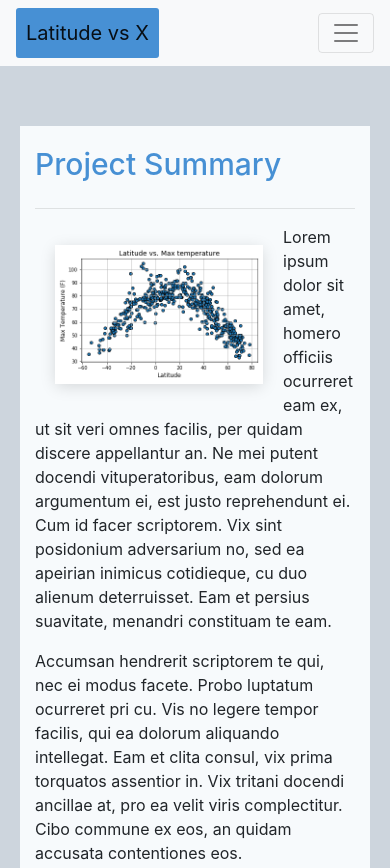
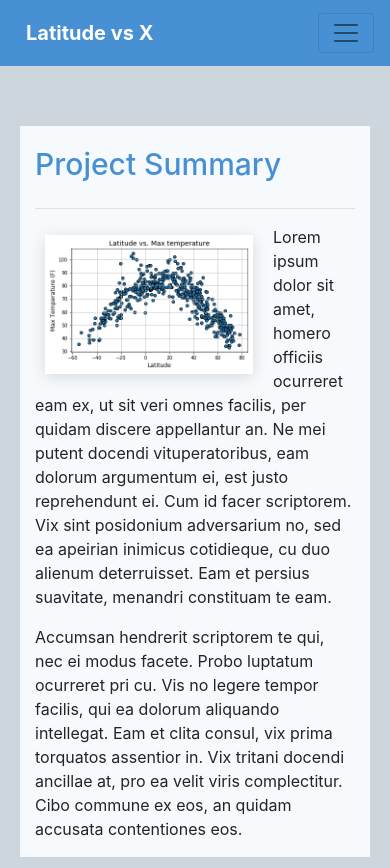
Before and after one commit to loganbonsignore/loganbonsignore.github.io, a plain HTML site: page index.html in a window 390 px wide. Shown: the top 868 px of the page. Drawn offline with nearby package versions, Linux system fonts and the light colour scheme.

Commit message:
navbar background

```diff
--- a/style.css
+++ b/style.css
@@ -20,11 +20,13 @@ h1 {
     background: rgb(71, 144, 212);
     padding: 10px 10px;
     border-radius: 3px;
+    color: white;
+    font-weight: bold;
 }
 
 #summary-img {
     float:left;
-    margin: 20px;
+    margin: 10px 20px 5px 10px;
     height: 65%;
     width: 65%;
     -webkit-box-shadow: 0px 3px 15px -1px rgba(0,0,0,0.15);
@@ -88,3 +90,14 @@ h1 {
     -webkit-box-shadow: 0px 3px 15px -1px rgba(0,0,0,0.30);
     box-shadow: 0px 3px 15px -1px rgba(0,0,0,0.30);
 }
+
+
+@media (max-width: 600px) {
+    .navbar-light.bg-light {
+        background-color: rgb(71, 144, 212) !important;
+    }
+
+    .navbar-light.bg-light a{
+        color: white !important;
+        background-color: rgb(71, 144, 212) !important;
+    }
```
